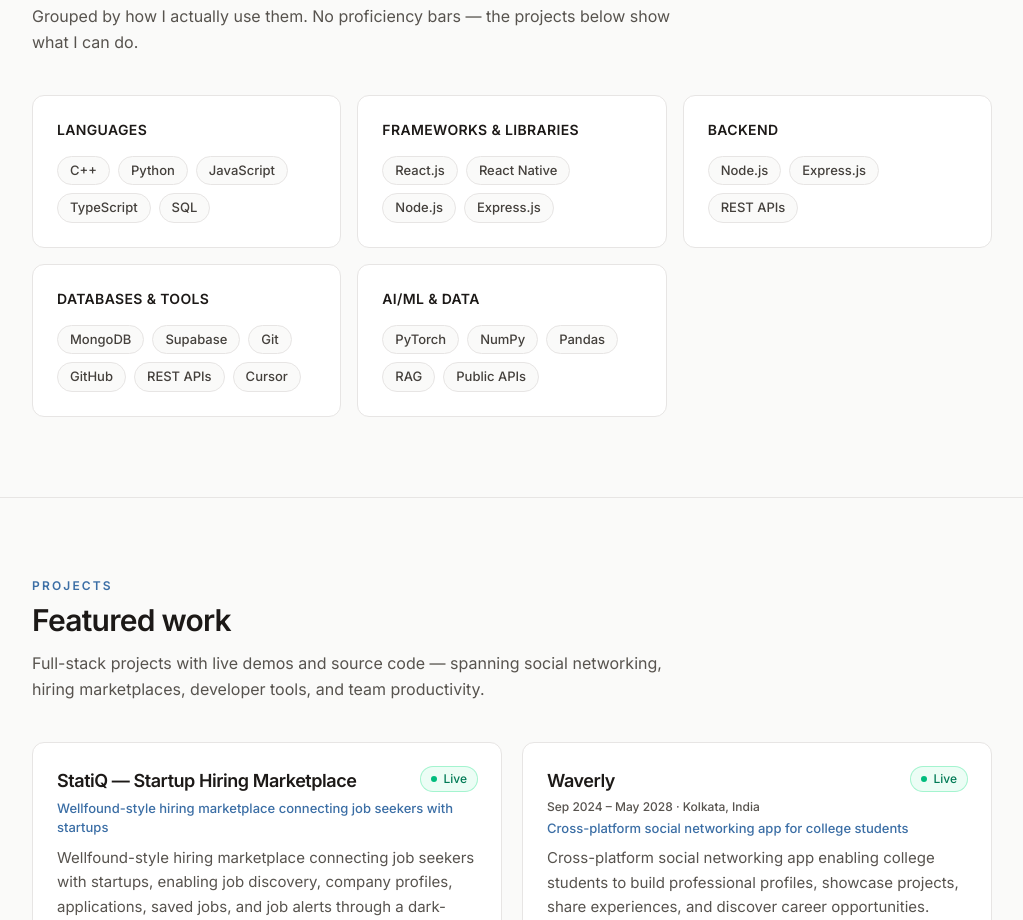
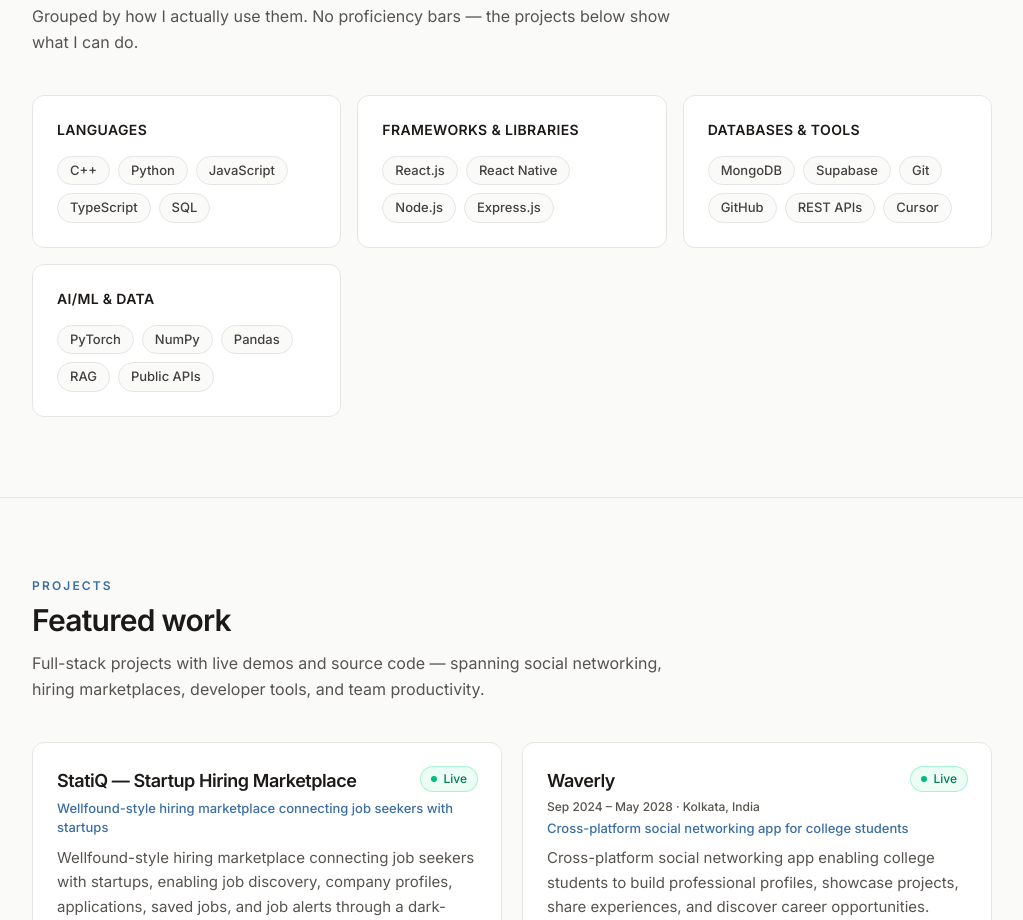
Before and after one commit to Exploring-glitch/sreeja-dey-portfolio, a React (Vite) app: page / in a window 1280 px wide. Shown: the part 1460-2380 px from the top of the page, without its empty margins (128-1151 px from the left). Built offline with nearby package versions, Linux system fonts and the light colour scheme.

Commit message:
chore: remove duplicate Backend skill group

```diff
--- a/src/data/portfolio.js
+++ b/src/data/portfolio.js
@@ -34,10 +34,6 @@
   {
     title: "Frameworks & Libraries",
     items: ["React.js", "React Native", "Node.js", "Express.js"],
-  },
-  {
-    title: "Backend",
-    items: ["Node.js", "Express.js", "REST APIs"],
   },
   {
     title: "Databases & Tools",
```
